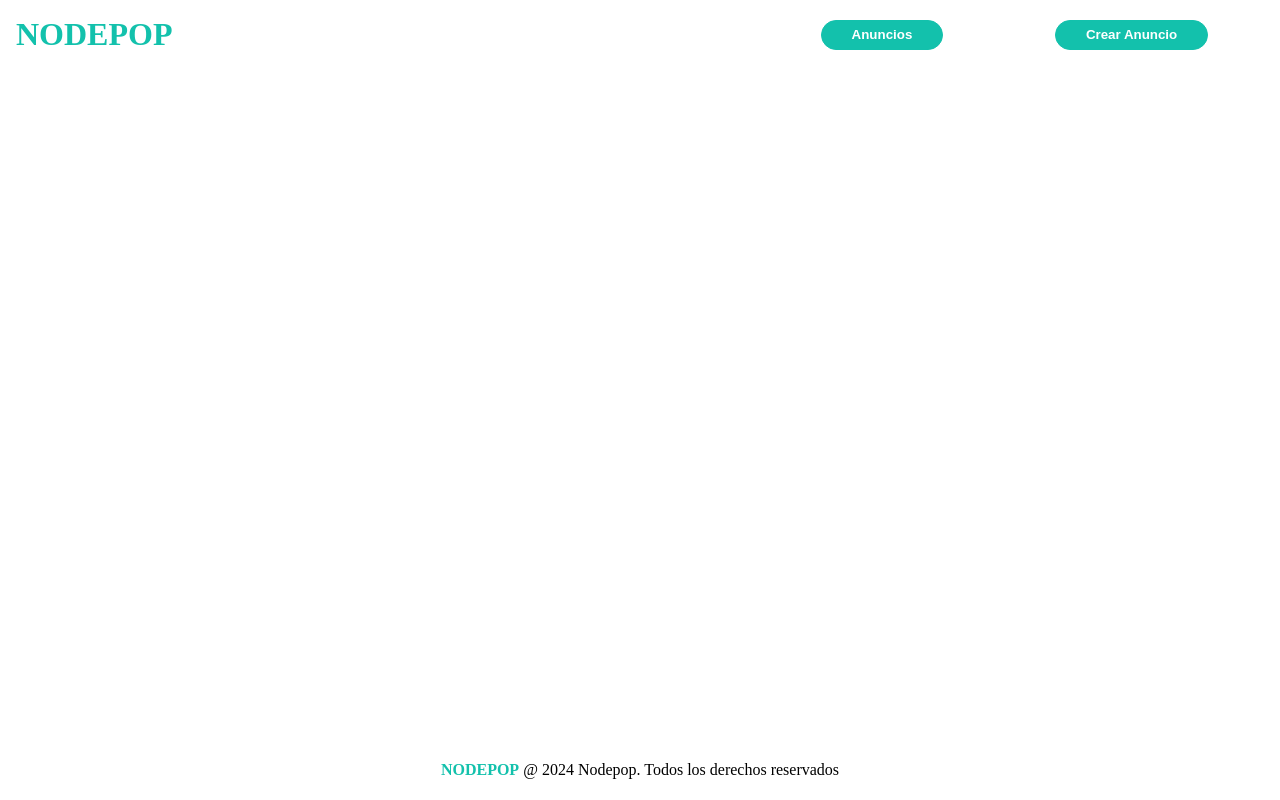
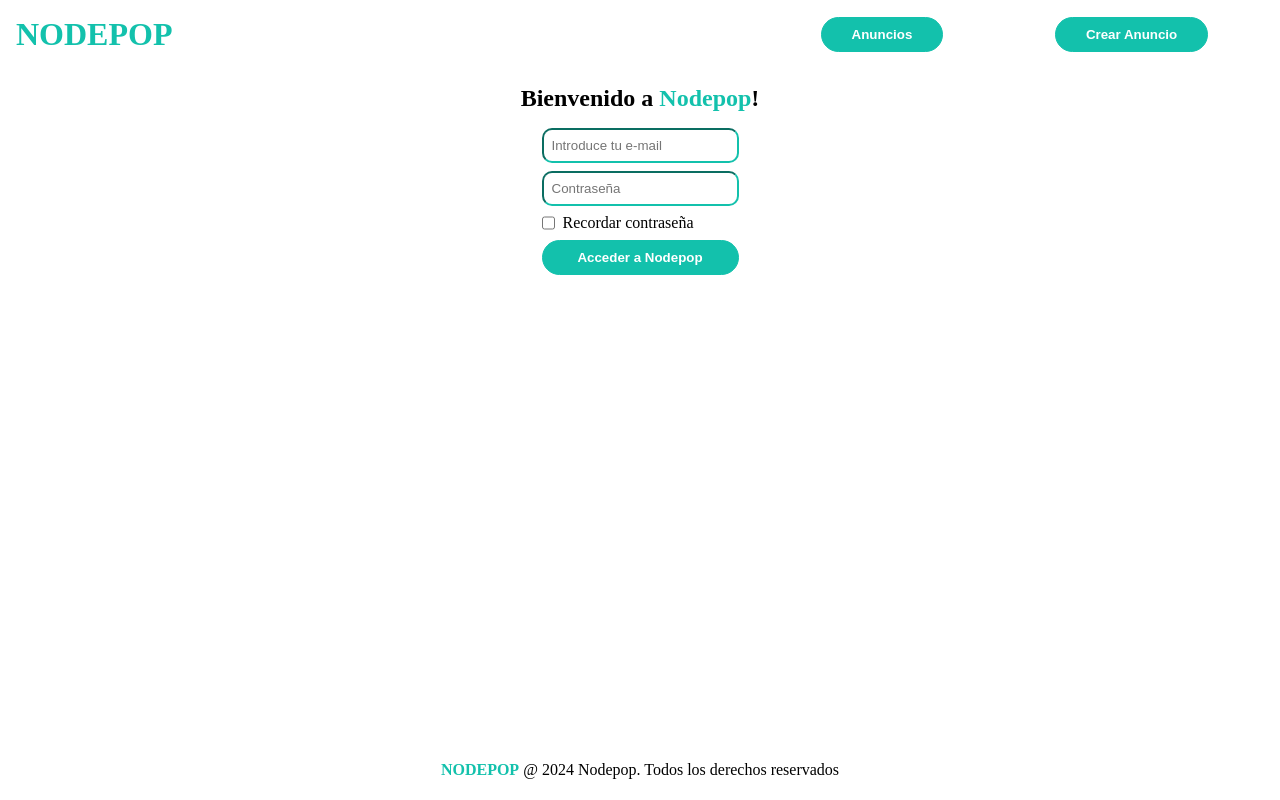
Before and after one commit to Cespuess/Practica-React-Nodepop, a React (Vite) app: page / in a window 1280 px wide. Built offline with nearby package versions, Linux system fonts and the light colour scheme.

Commit message:
estilos loginPage

```diff
--- a/src/App.jsx
+++ b/src/App.jsx
@@ -1,8 +1,13 @@
 import './App.module.scss';
 import Layout from './components/layout/Layout';
+import LoginPage from './pages/auth/LoginPage';
 
 function App() {
-  return <Layout></Layout>;
+  return (
+    <Layout>
+      <LoginPage />
+    </Layout>
+  );
 }
 
 export default App;
--- a/src/components/Button.jsx
+++ b/src/components/Button.jsx
@@ -1,15 +1,16 @@
 import PropTypes from 'prop-types';
 import styles from './components-styles/Button.module.scss';
 
-export default function Button({ eventFunction, children }) {
+export default function Button({ buttonType, eventFunction, children }) {
   return (
-    <button className={styles.button} onClick={eventFunction}>
+    <button type={buttonType} className={styles.button} onClick={eventFunction}>
       {children}
     </button>
   );
 }
 
 Button.propTypes = {
-  children: PropTypes.array.isRequired,
+  buttonType: PropTypes.string,
+  children: PropTypes.string.isRequired,
   eventFunction: PropTypes.func
 };
--- /dev/null
+++ b/src/components/Input.jsx
@@ -0,0 +1,29 @@
+import PropTypes from 'prop-types';
+import styles from './components-styles/Input.module.scss';
+
+export default function Input({
+  inputType,
+  inputName,
+  inputValue,
+  placeholderText,
+  onChangeFunction
+}) {
+  return (
+    <input
+      className={styles.input}
+      type={inputType}
+      name={inputName}
+      value={inputValue}
+      placeholder={placeholderText}
+      onChange={onChangeFunction}
+    ></input>
+  );
+}
+
+Input.propTypes = {
+  inputType: PropTypes.string,
+  inputName: PropTypes.string,
+  inputValue: PropTypes.string,
+  placeholderText: PropTypes.string,
+  onChangeFunction: PropTypes.func
+};
--- a/src/components/components-styles/Button.module.scss
+++ b/src/components/components-styles/Button.module.scss
@@ -11,7 +11,7 @@
   display: inline-flex;
   align-items: center;
   font-weight: bold;
-  min-height: 30px;
+  min-height: 35px;
   justify-content: center;
   min-width: 72px;
   outline-style: none;
--- /dev/null
+++ b/src/components/components-styles/Input.module.scss
@@ -0,0 +1,7 @@
+@import '../../main.module.scss';
+
+.input {
+  border-radius: 10px;
+  border-color: $primary-color;
+  padding: 0.5rem;
+}
--- a/src/components/layout/layout-styles/Layout.module.scss
+++ b/src/components/layout/layout-styles/Layout.module.scss
@@ -2,4 +2,8 @@
   min-height: 100vh;
   display: grid;
   grid-template-rows: auto 1fr auto;
+
+  main {
+    padding: 1rem;
+  }
 }
--- /dev/null
+++ b/src/pages/auth/LoginPage.jsx
@@ -0,0 +1,34 @@
+import Button from '../../components/Button';
+import Input from '../../components/Input';
+import styles from './LoginPage.module.scss';
+
+export default function LoginPage() {
+  return (
+    <div className={styles.loginPage}>
+      <h2>
+        Bienvenido a <span>Nodepop</span>!
+      </h2>
+      <form className={styles.loginForm}>
+        <Input
+          inputType="email"
+          inputName="email"
+          placeholderText="Introduce tu e-mail"
+        />
+        <Input
+          inputType="password"
+          inputName="password"
+          placeholderText="Contraseña"
+        />
+        <div className={styles.checkbox_container}>
+          <input
+            type="checkbox"
+            name="rememberPassword"
+            id="rememberPassword"
+          ></input>
+          <label htmlFor="rememberPassword">Recordar contraseña</label>
+        </div>
+        <Button buttonType="submit">Acceder a Nodepop</Button>
+      </form>
+    </div>
+  );
+}
--- /dev/null
+++ b/src/pages/auth/LoginPage.module.scss
@@ -0,0 +1,24 @@
+@import '../../main.module.scss';
+
+.loginPage {
+  display: flex;
+  flex-direction: column;
+  gap: 1rem;
+  align-items: center;
+  justify-content: center;
+
+  span {
+    color: $primary-color;
+  }
+
+  .loginForm {
+    display: flex;
+    flex-direction: column;
+    gap: 0.5rem;
+  }
+
+  .checkbox_container {
+    display: flex;
+    gap: 0.5rem;
+  }
+}
```
